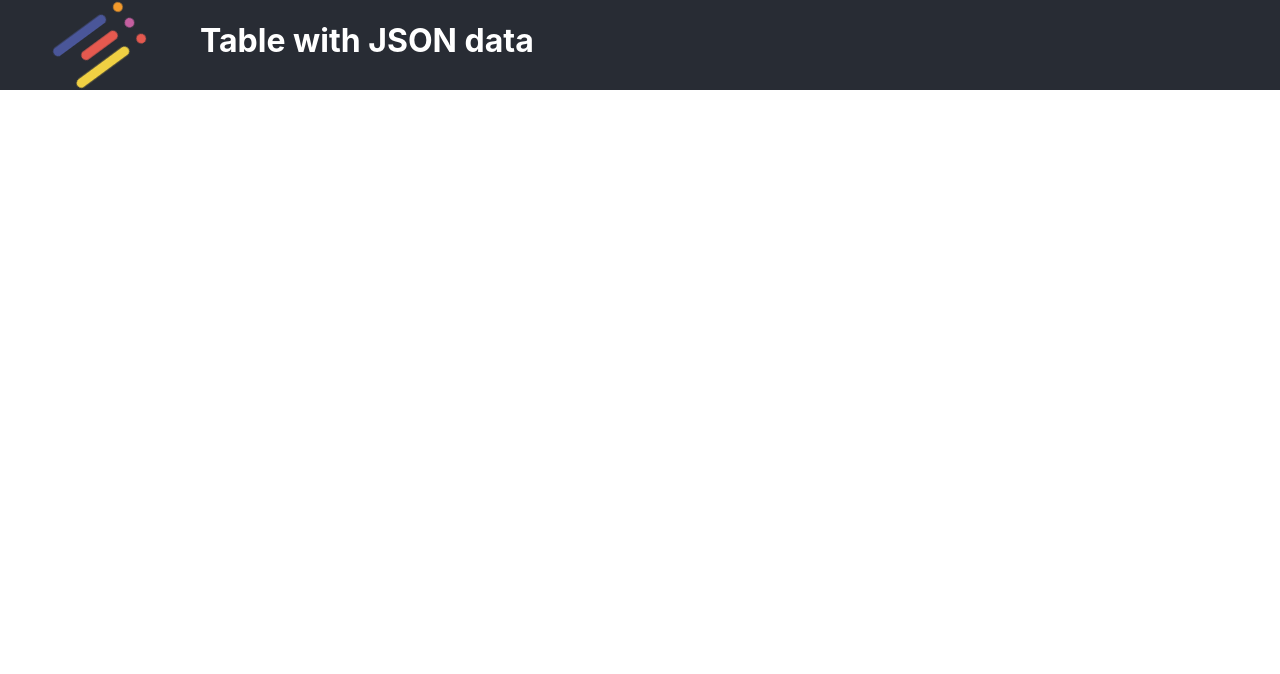
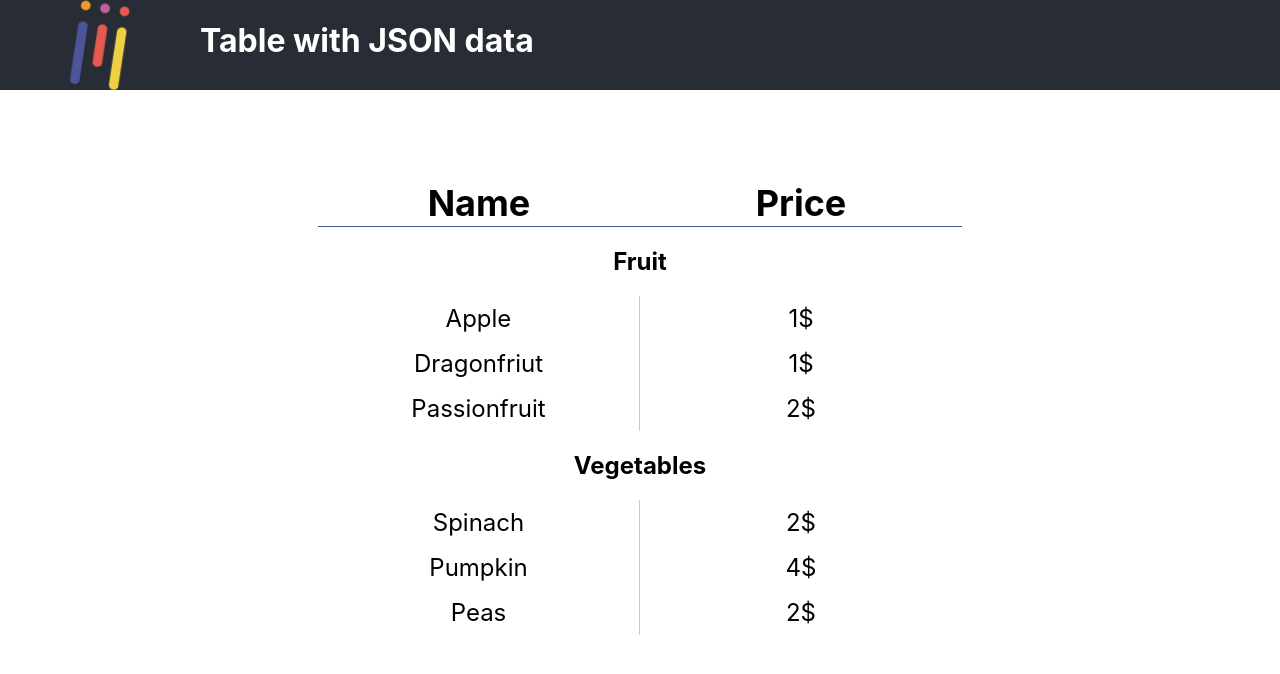
Before and after one commit to Waldemar-00/table-with-react, a React (Create React App) app: page / in a window 1280 px wide. Shown: the top 674 px of the page. Built offline with nearby package versions, Linux system fonts and the light colour scheme.

Commit message:
added a data file, made a table layout

```diff
--- a/src/App.css
+++ b/src/App.css
@@ -8,6 +8,7 @@
 }
 
 @media (prefers-reduced-motion: no-preference) {
+        /* accessibility */
   .App-logo {
     animation: App-logo-spin infinite 20s linear;
   }
@@ -33,3 +34,27 @@
     transform: rotate(360deg);
   }
 }
+
+.Store {
+  width: 1200px;
+  margin: 90px auto;
+}
+.table {
+  margin: 0 auto;
+  font-size: 24px;
+  border-spacing: 0;
+}
+.table thead th {
+  width: 320px;
+  font-size: 36px;
+  border-bottom: 1px solid #4A5699;
+}
+.table tbody tr {
+  height: 45px;
+}
+.table tbody th {
+  padding: 20px 0 20px 0;
+}
+.table tbody td:nth-child(odd) {
+  border-right: 1px solid #F0D043
+}
--- a/src/App.js
+++ b/src/App.js
@@ -1,5 +1,6 @@
 import logo from './table-of-contents-svgrepo-com.svg'
 import './App.css'
+// import {data} from './data'
 
 function App() {
   return (
@@ -8,6 +9,48 @@ function App() {
         <div className='logo'><img src={logo} className="App-logo" alt="logo" /></div>
         <h1>Table with JSON data</h1>
       </header>
+      <main className='Store'>
+        <table className='table'>
+          <thead>
+            <tr>
+              <th>Name</th>
+              <th>Price</th>
+            </tr>
+          </thead>
+          <tbody>
+            <tr>
+              <th colspan='2'>Fruit</th>
+            </tr>
+            <tr>
+              <td>Apple</td>
+              <td>1$</td>
+            </tr>
+            <tr>
+              <td>Dragonfriut</td>
+              <td>1$</td>
+            </tr>
+            <tr>
+              <td>Passionfruit</td>
+              <td>2$</td>
+            </tr>
+            <tr>
+              <th colspan='2'>Vegetables</th>
+            </tr>
+            <tr>
+              <td>Spinach</td>
+              <td>2$</td>
+            </tr>
+            <tr>
+              <td>Pumpkin</td>
+              <td>4$</td>
+            </tr>
+            <tr>
+              <td>Peas</td>
+              <td>2$</td>
+            </tr>
+          </tbody>
+        </table>
+      </main>
     </div>
   )
 }
--- /dev/null
+++ b/src/data.js
@@ -0,0 +1,8 @@
+export const data = [
+  { category: "Fruits", price: "$1", stocked: true, name: "Apple" },
+  { category: "Fruits", price: "$1", stocked: true, name: "Dragonfruit" },
+  { category: "Fruits", price: "$2", stocked: false, name: "Passionfruit" },
+  { category: "Vegetables", price: "$2", stocked: true, name: "Spinach" },
+  { category: "Vegetables", price: "$4", stocked: false, name: "Pumpkin" },
+  { category: "Vegetables", price: "$1", stocked: true, name: "Peas" }
+]
```
